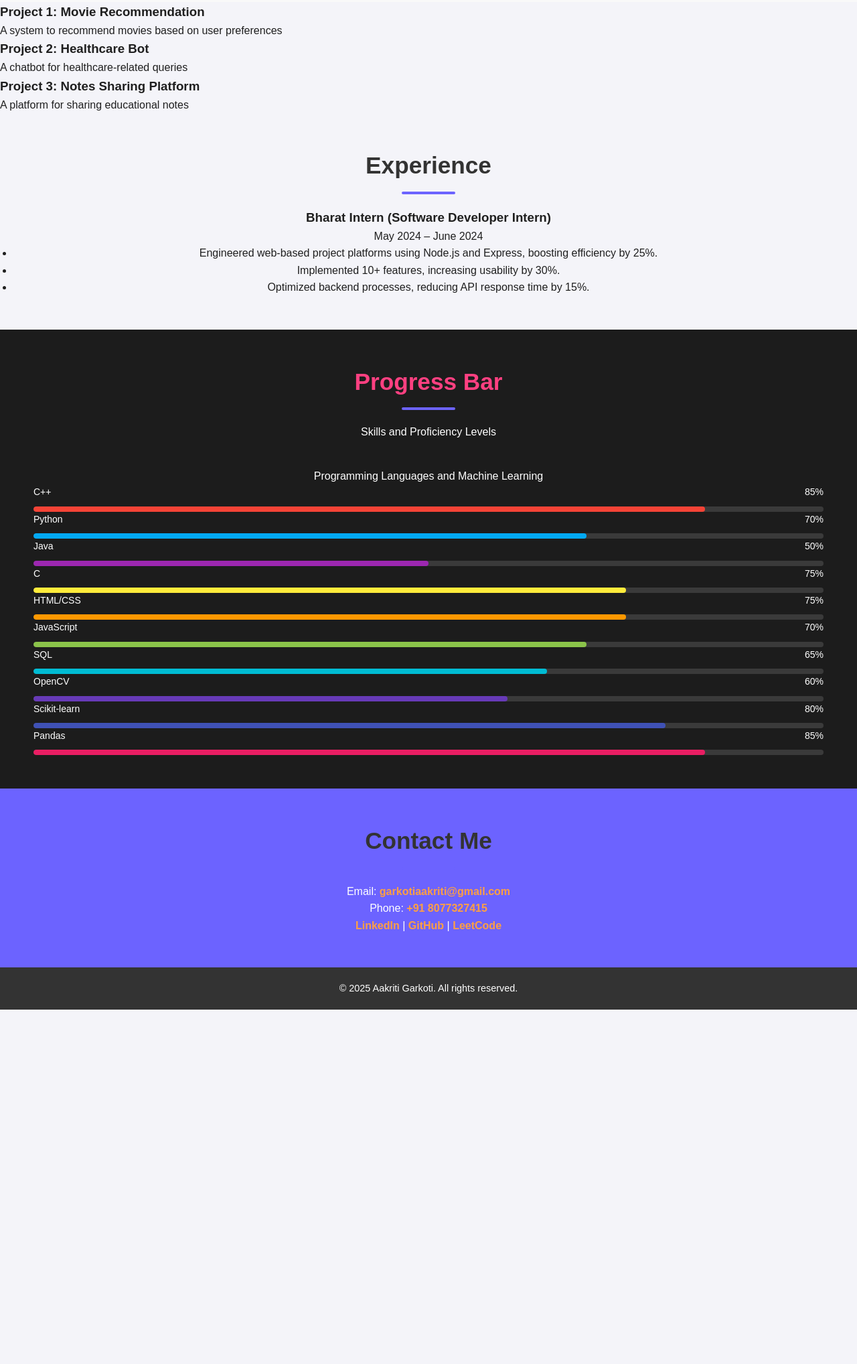
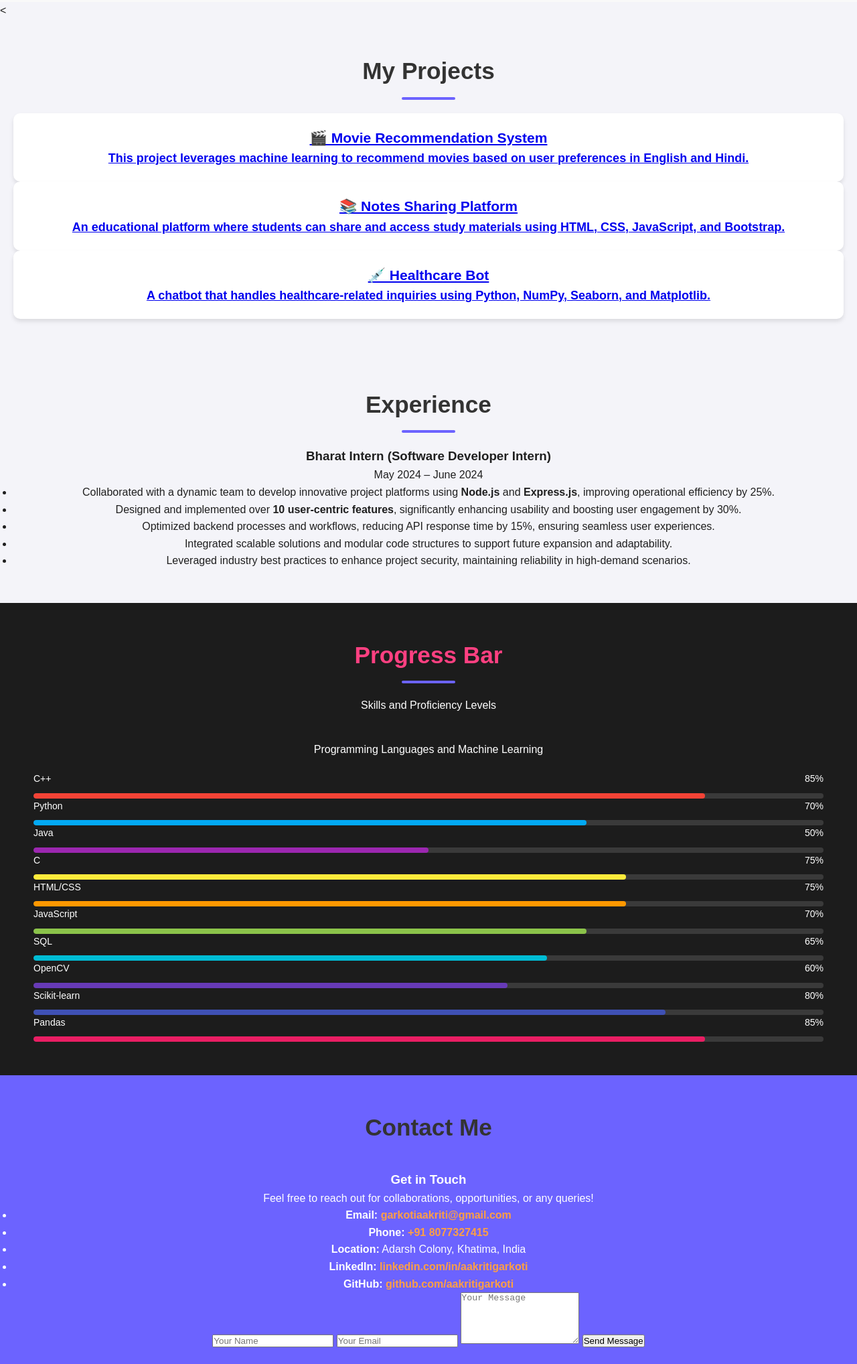
Before and after one commit to aakritigarkoti/my-portfolio, a plain HTML site: page index.html in a window 1280 px wide. Shown: the part 1144-3180 px from the top of the page at 67% size. Before the commit the page ends 2651 px from the top, so only its background shows below. Drawn offline with Linux system fonts and the light colour scheme.

Commit message:
Update index.html

```diff
--- a/index.html
+++ b/index.html
@@ -59,53 +59,71 @@
 
 
     <!-- Projects Section -->
-<!-- Projects Section -->
-<div class="projects-container">
-    <!-- Project 1 -->
-    <div class="project-card" onclick="window.location.href='project1.html'">
-        <h3>Project 1: Movie Recommendation</h3>
-        <p>A system to recommend movies based on user preferences</p>
+<<!-- Project Section -->
+<section class="projects">
+    <h2>My Projects</h2>
+
+    <!-- Project 1: Movie Recommendation System -->
+    <div class="project-item">
+        <a href="index1.html" class="project-link">
+            <h3>🎬 Movie Recommendation System</h3>
+            <p>This project leverages machine learning to recommend movies based on user preferences in English and Hindi.</p>
+        </a>
     </div>
 
-    <!-- Project 2 -->
-    <div class="project-card" onclick="window.location.href='project2.html'">
-        <h3>Project 2: Healthcare Bot</h3>
-        <p>A chatbot for healthcare-related queries</p>
+    <!-- Project 2: Healthcare Bot -->
+    <div class="project-item">
+        <a href="index2.html" class="project-link">
+            <h3>📚 Notes Sharing Platform</h3>
+            <p>An educational platform where students can share and access study materials using HTML, CSS, JavaScript, and Bootstrap.</p>
+        </a>
     </div>
 
-    <!-- Project 3 -->
-    <div class="project-card" onclick="window.location.href='project3.html'">
-        <h3>Project 3: Notes Sharing Platform</h3>
-        <p>A platform for sharing educational notes</p>
-    </div>
+    <!-- Project 3: Notes Sharing Platform -->
+    <div class="project-item">
+        <a href="index3.html" class="project-link">
+            <h3>💉 Healthcare Bot</h3>
+            <p>A chatbot that handles healthcare-related inquiries using Python, NumPy, Seaborn, and Matplotlib.</p>
+        </a>
     </div>
 
+    <!-- Add more projects here as needed -->
+</section>
+
+
     <!-- Experience Section -->
+    <!-- Bharat Intern Experience Section -->
 <section id="experience">
     <h2>Experience</h2>
     <div class="experience-container">
         <div class="experience-card">
+            <div class="experience-header">
                 <h3>Bharat Intern (Software Developer Intern)</h3>
                 <p>May 2024 – June 2024</p>
+            </div>
+            <div class="experience-content">
                 <ul>
-                    <li>Engineered web-based project platforms using Node.js and Express, boosting efficiency by 25%.</li>
-                    <li>Implemented 10+ features, increasing usability by 30%.</li>
-                    <li>Optimized backend processes, reducing API response time by 15%.</li>
+                    <li>Collaborated with a dynamic team to develop innovative project platforms using <strong>Node.js</strong> and <strong>Express.js</strong>, improving operational efficiency by 25%.</li>
+                    <li>Designed and implemented over <strong>10 user-centric features</strong>, significantly enhancing usability and boosting user engagement by 30%.</li>
+                    <li>Optimized backend processes and workflows, reducing API response time by 15%, ensuring seamless user experiences.</li>
+                    <li>Integrated scalable solutions and modular code structures to support future expansion and adaptability.</li>
+                    <li>Leveraged industry best practices to enhance project security, maintaining reliability in high-demand scenarios.</li>
                 </ul>
             </div>
         </div>
+    </div>
 </section>
+
+
 <!-- skills -->
 
 
     <!-- Add skill bars here -->
-
-
 <section id="skills" style="padding: 50px; background-color: #1c1c1c; color: white;">
     <h2 style="text-align: center; color: #ff4081;"> Progress Bar</h2>
     <p style="text-align: center; margin-bottom: 40px;">Skills and Proficiency Levels</p>
 
-    <div class="category-title">Programming Languages and Machine Learning</div>
+    <div class="category-title" style="margin-bottom: 20px;">Programming Languages and Machine Learning</div>
     <div class="skills">
         <div class="skill-item" data-skill="C++" data-progress="85" data-color="#f44336"></div>
         <div class="skill-item" data-skill="Python" data-progress="70" data-color="#03a9f4"></div>
@@ -118,22 +136,37 @@
         <div class="skill-item" data-skill="Scikit-learn" data-progress="80" data-color="#3f51b5"></div>
         <div class="skill-item" data-skill="Pandas" data-progress="85" data-color="#e91e63"></div>
     </div>
-    </div>
 </section>
 
 
 
 
-    <!-- Contact Section -->
+
+   <!-- Contact Me Section -->
 <section id="contact">
     <h2>Contact Me</h2>
-        <p>Email: <a href="mailto:garkotiaakriti@gmail.com">garkotiaakriti@gmail.com</a></p>
-        <p>Phone: <a href="tel:+918077327415">+91 8077327415</a></p>
-        <p>
-            <a href="https://www.linkedin.com/in/aakriti-garkoti/" target="_blank">LinkedIn</a> |
-            <a href="https://github.com/AakritiGarkoti" target="_blank">GitHub</a> |
-            <a href="https://leetcode.com/u/AakritiGarkoti/" target="_blank">LeetCode</a>
-        </p>
+    <div class="contact-container">
+        <div class="contact-details">
+            <h3>Get in Touch</h3>
+            <p>Feel free to reach out for collaborations, opportunities, or any queries!</p>
+            <ul>
+                <li><strong>Email:</strong> <a href="mailto:garkotiaakriti@gmail.com">garkotiaakriti@gmail.com</a></li>
+                <li><strong>Phone:</strong> <a href="tel:+918077327415">+91 8077327415</a></li>
+                <li><strong>Location:</strong> Adarsh Colony, Khatima, India</li>
+                <li><strong>LinkedIn:</strong> <a href="https://linkedin.com/in/aakritigarkoti" target="_blank">linkedin.com/in/aakritigarkoti</a></li>
+                <li><strong>GitHub:</strong> <a href="https://github.com/aakritigarkoti" target="_blank">github.com/aakritigarkoti</a></li>
+            </ul>
+        </div>
+        <div class="contact-form">
+            <form action="https://formspree.io/f/mwkyldpo" method="POST">
+                <input type="text" name="name" placeholder="Your Name" required>
+                <input type="email" name="_replyto" placeholder="Your Email" required>
+                <textarea name="message" rows="5" placeholder="Your Message" required></textarea>
+                <button type="submit">Send Message</button>
+                <input type="hidden" name="_subject" value="New Contact Form Submission">
+            </form>
+        </div>
+    </div>
 </section>
 
     <footer>
```
Lines whose indentation alone changed are shown as unchanged.
